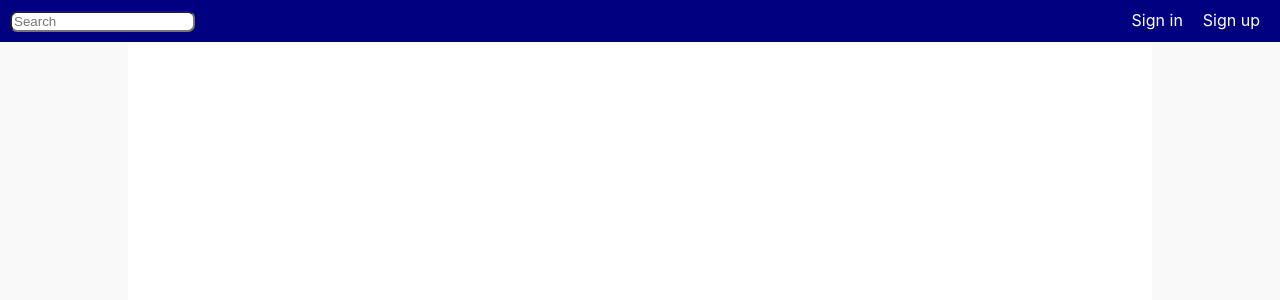
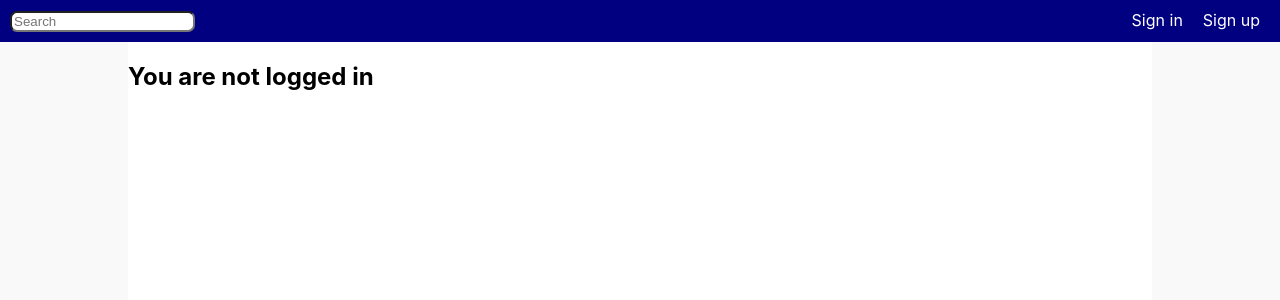
Before and after one commit to luciancahil/Social-Website, a React (Create React App) app: page /home in a window 1280 px wide. Shown: the top 300 px of the page. Built offline with nearby package versions, Linux system fonts and the light colour scheme.

Commit message:
added home page

```diff
--- /dev/null
+++ b/src/Components/Home.component.js
@@ -0,0 +1,31 @@
+import React from 'react';
+
+
+class Home extends React.Component {
+    constructor(props){
+        super(props);
+
+        this.state = {
+            text: "You are not logged in"
+        }
+    }
+
+    componentDidMount(){
+        console.log(this.props.login_status);
+
+        if(this.props.login_status === "You are logged in"){
+            let newText = "Hello " + localStorage.getItem("username");
+
+            this.setState({
+                text: newText
+            })
+        }
+    }
+
+    render() {
+        return <h2>{this.state.text}</h2>;
+    }
+}
+
+
+export default Home;
--- a/src/Components/LoginBox.component.js
+++ b/src/Components/LoginBox.component.js
@@ -49,7 +49,7 @@ class LoginBox extends React.Component {
                 })
                 if(this.state.login_status === "granted"){
                     this.props.changeUser(userN, passW);
-                    window.history.pushState('page2', 'Title', '/home');
+                    window.location.href = "/home";
 
                 }
             })
--- a/src/mainpage.component.js
+++ b/src/mainpage.component.js
@@ -6,6 +6,7 @@ import Login from './Components/Login.component';
 import Signup from './Components/SignUp.component';
 import Searching from './Components/Searching.components';
 import Signout from './Components/Signout.component';
+import Home from './Components/Home.component'
 
 
 class MainPage extends React.Component {
@@ -101,6 +102,7 @@ class MainPage extends React.Component {
             <Route path="/signup" component={Signup} />
             <Route path="/login" render={(props) => <Login {...props} changeUser = {this.changeUser}/>} />
             <Route path="/signout" render={(props) => <Signout {...props} clearUser = {this.clearUser}/>} />
+            <Route path="/home" render={(props) => <Home {...props} login_status = {this.state.loggedIn} key = {this.state.loggedIn} />} />
             <Route path="/search" component={Searching} />
           </div>
 
```
